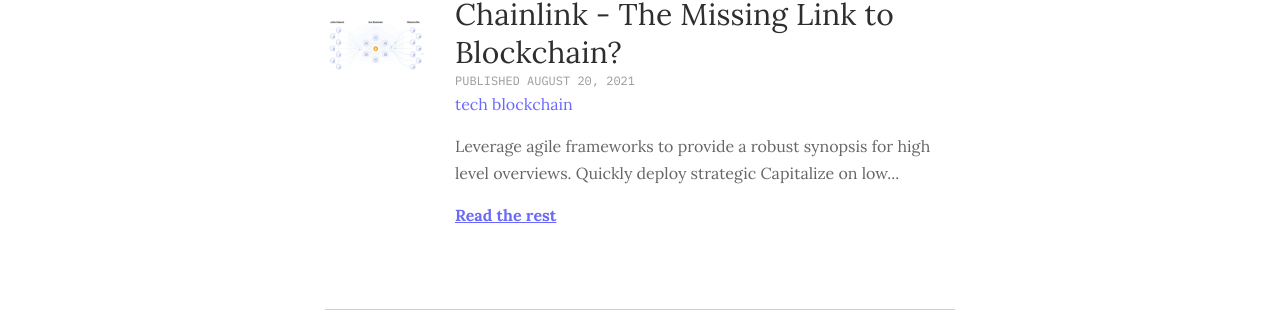
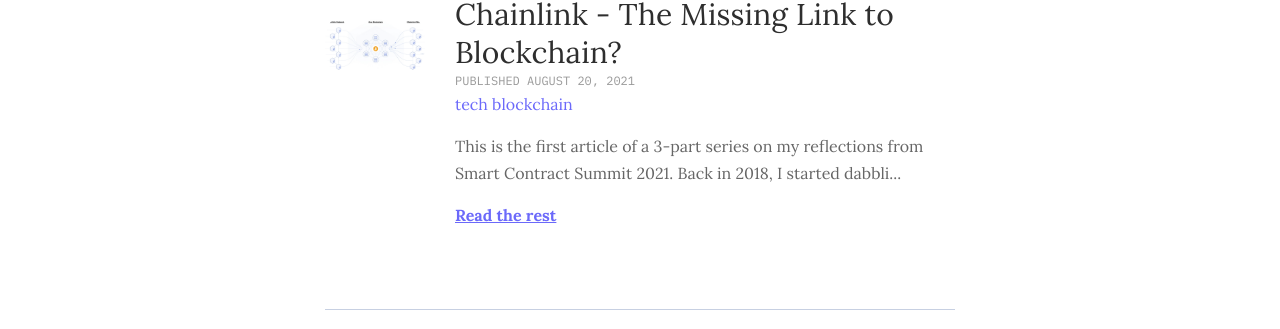
Before and after one commit to PrestonChing/prestonching.github.io, a Jekyll site: the page built from tag/blockchain.md, in a window 1280 px wide. Shown: the part 401-730 px from the top of the page. Built offline with Jekyll 4.4.1, drawn with Linux system fonts in a browser that asks for light colours; some of the changed lines change nothing that is shown.

Commit message:
add chainlink post

```diff
--- /dev/null
+++ b/_posts/2021-08-20-chainlink-blockchain.md
@@ -0,0 +1,63 @@
+---
+layout: post
+title:  Chainlink - The Missing Link to Blockchain?
+image:  '/assets/img/Chainlink.png'
+caption: '[Image Source: chain.link/solutions]'
+tags:   tech blockchain
+---
+
+*This is the first article of a 3-part series on my reflections from Smart Contract Summit 2021.*
+
+Back in 2018, I started dabbling with smart contract programming, as part of due diligence working at a tech-focused VC firm in Tel Aviv. I have always been more interested in the programmatic capabilities of blockchains instead of the speculative craze from cryptocurrencies. Naturally, I’m a bigger fan of the Ethereum Virtual Machine (EVM) and not Bitcoin. Much has changed in the blockchain space over the past 3 years, and it can be challenging to keep up with new entrants in decentralized exchanges, oracles, NFTs, lending and yield aggregators amongst others.
+
+---
+
+## What is blockchain’s place in society today?
+
+Sergey Nazarov, CEO at [Chainlink](https://chain.link/), astutely identified the issues with the world’s current model of brand-based trust. Inevitable misjudgment from central authorities leads to mismanaged policies for facilitating economic growth and controlling inflation. Promises of liquidity and transparency occasionally fail, evidenced by the recent systemic failures and outages from Robinhood. This points to the need for math-based trust, pivoting towards cryptographic truth empowered by blockchains. The underlying decentralized ledger technology seeks to prevent aberrant behavior from any individual entity attempting to subvert the system.
+
+A blockchain in and of itself does not radically change the world. Smart contracts do. The ideal smart contract bypasses the middleman, processes verified data from the real world and automatically executes the terms of agreement based on pre-defined conditions. The myriad of industry use cases extend beyond traditional finance to the supply chain ecosystem, governmental voting systems and healthcare. Smart contracts serve to reduce fraud, increase transparency and optimize efficiency.
+
+[insert McKinsey industry value add picture]
+
+
+## So what is slowing the ascent of smart contracts?
+
+There are nevertheless several roadblocks in achieving the highly prized attributes of the incumbent system - namely scalability, connectivity and speed.
+
+VISA claims to handle 24,000 transactions per second (TPS) globally and possess a theoretical server capacity twice that throughput. Although blockchain devotees critique the actual measurements to be only 1700 TPS, it is still a long shot considering Ethereum’s current capacity of 30 TPS and Bitcoin’s 7 TPS.
+
+Layer-one (L1) solutions work with the main blockchain architecture, decreasing block generation time (changing hashing complexity) and increasing information capacity per block (larger block sizes). These were not as effective as intended since additional time was required to further validate new blocks in a bid to maintain the value proposition of transparency and security. Moreover, Bitcoin’s soft fork of Segregated Witness (SegWit) to increase block size had minimal impact on its TPS. Apart from adjusting blockchain parameters, competitors to Ethereum include EOS that is based on a distributed proof-of-stake (dPOS) consensus mechanism, with the goals of higher scalability and eliminating transaction fees. However, this leads to the trade-off of greater centralisation, control and censorship.
+
+Layer-two (L2) solutions are secondary protocols and frameworks established over the blockchain architecture. State channels (Lightning Network) offload transactions off-chain; side chains (xDai) perform transactions on independent, separate blockchains and plasma or child chains (Polygon) create copies of the main blockchain. Roll-ups are side chains that bundle transactions, through either optimistic roll-ups or ZK roll-ups. The latter does not assume validity of each transaction proof by using cryptographic zero-knowledge proofs. This is indeed quite a mouthful.
+
+The kaleidoscope of chains for greater scalability and speed significantly contributed to the burgeoning Ethereum L2 ecosystem. That said, fragmentation and the lack of interoperability amongst these chains invariably limits composability and the potential of crowdsourced innovation. There is no strength without unity.
+
+[insert Ethereum L2 ecosystem picture]
+
+Lastly, smart contracts on the main blockchain alone lack connectivity and access to real-world data required to validate the terms of agreement. Oracles are third-party services established to bridge this gap but poorly-designed oracles are prone to man-in-the-middle attacks on the external data validity. This “oracle problem” is partly due to the issue of greater centralization in conventional designs.
+
+---
+
+## Enter hybrid smart contracts.
+
+Decentralized oracle networks (DONs) solve the “oracle problem” using a committee of off-chain independent oracle nodes with consensus protocols for data validation, providing greater reliability and tamper-resistance. These DONs serve to augment on-chain smart contracts with storage, computation and networking functionalities to external data sources or APIs. This profound hybrid combination with DONs has the potential to propel smart contracts towards unparalleled connectivity and scalability.
+
+As the world’s largest and most reliable oracle network in DeFi, Chainlink strives to:
+1. Enable smart contracts with access to highly validated data and interoperability in global markets
+2. Provide trust-minimized off-chain computation with the Keeper Network (automation bots), Off Chain Reporting (aggregating responses from oracle nodes) and Verifiable Randomness Function (secured source of randomness for NFTs and consensus protocols)
+3. Interoperate the L2 ecosystem for a multi-chain future with the recently announced Cross Chain Interoperability Protocol (CCIP), allowing for new kinds of dApps ranging from NFT bridges to cross-chain collateral and yield optimization
+
+[insert Chainlink diagram?]
+
+Chainlink also tackles the tension between privacy and transparency in hybrid smart contracts. Chainlink oracles can evaluate individuals and report results to insurance companies without divulging personal data. In the data marketplace, the oracle network can test the quality of the data using the buyer’s algorithm without giving access to both the actual data and algorithm for either parties.
+
+---
+
+## When, if possible, will blockchain become the backbone of the economy?
+
+At the time of writing, the cryptocurrency market capitalization is around $1.5 trillion, and DeFi  market $70 billion. In contrast, the global equities market is in excess of $100 trillion and the derivatives market more than $1 quadrillion (1000 trillion). Institutional interest and adoption of blockchain has been expanding, both indirectly through hedge exposures to cryptocurrencies and directly with the likes of Google Cloud’s smart insurance, AWS Chainlink QuickStart and Swisscom’s price data feeds.
+
+It is equally important to also consider the environmental impact of blockchain computation, where Bitcoin’s proof-of-work approach is indubitably energy-consuming due to mining. Hence, attention is drawn to Ethereum 2.0 introducing a more energy-efficient proof-of-stake consensus mechanism. It is imperative for policy-makers to tread the fine balance of regulation. Under-regulation leads to undesirable fraud and hacks, such as the recent $600 million cryptocurrency heist of Poly Network. The DAO hack of 2016 that resulted in a controversial Ethereum hard fork requires further scrutiny too. On the other hand, over-regulation stifles innovation and should thus be calibrated without sweeping blanket rules.
+
+The future of blockchain with Chainlink is promising. I am by no means a LINK marine, but I will definitely be watching the DeFi space with cautious optimism.
--- a/_posts/2021-08-20-chainlink.md
+++ /dev/null
@@ -1,15 +0,0 @@
----
-layout: post
-title:  Chainlink - The Missing Link to Blockchain?
-image:  '/assets/img/Chainlink.png'
-caption: '[Image Source: chain.link/solutions]'
-tags:   tech blockchain
----
-
-Leverage agile frameworks to provide a robust synopsis for high level overviews.
-
----
-
-## Quickly deploy strategic
-
-Capitalize on low hanging fruit to identify a ballpark value added activity to beta test.
--- a/_sass/4-layouts/_post.scss
+++ b/_sass/4-layouts/_post.scss
@@ -54,6 +54,9 @@
     margin-bottom: 15px;
     line-height: 32px;
     color: $gray;
+  }
+  a {
+    text-decoration: underline;
   }
 }
 
```
